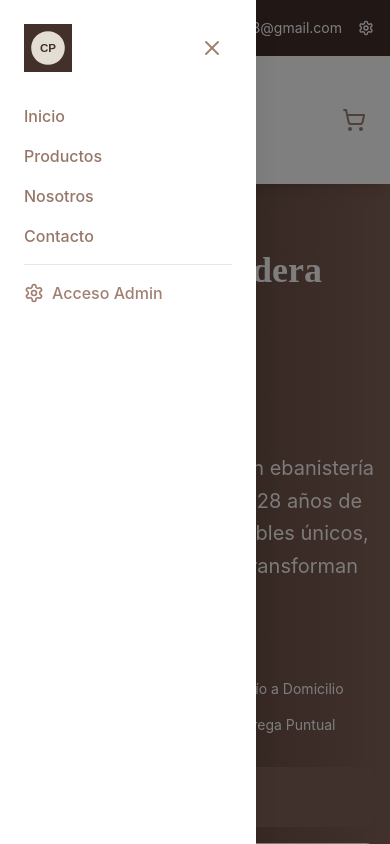
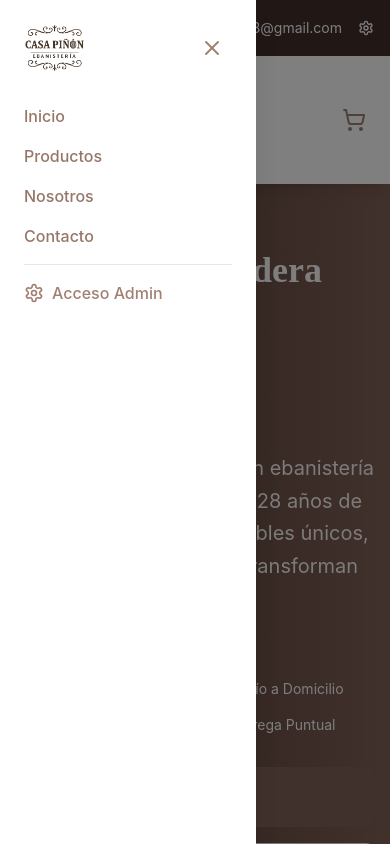
Before and after one commit to andresaprendes/casapi-on, a React (Vite) app: page / in a window 390 px wide. Both pictures are taken after a click on the button 36 px from the left and 120 px from the top of the page. Shown: the top 844 px of the page. Built offline with nearby package versions, Linux system fonts and the light colour scheme.

Commit message:
fix: Use consistent logo in mobile menu
🎨 Logo Consistency Fix:
- Changed mobile menu logo to use /logo-white.png
- Now matches the desktop version logo exactly
- Eliminates the 'CP' placeholder display
- Maintains brand consistency across all screen sizes

```diff
--- a/src/components/Header.tsx
+++ b/src/components/Header.tsx
@@ -166,7 +166,7 @@ const Header = () => {
             <div className="p-6">
               <div className="flex items-center justify-between mb-8">
                 <img
-                  src="/logo.svg"
+                  src="/logo-white.png"
                   alt="Casa Piñón Ebanistería"
                   className="h-12 w-auto"
                 />
```
